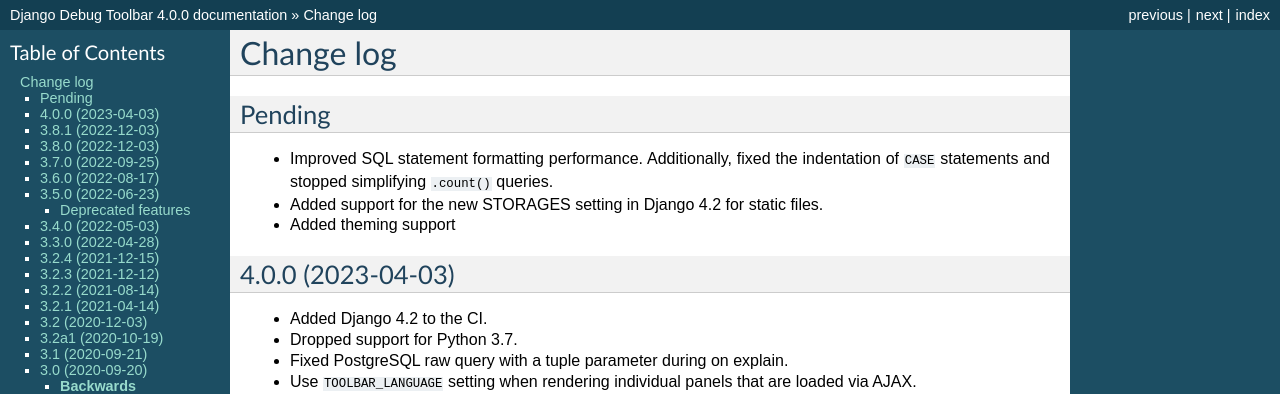
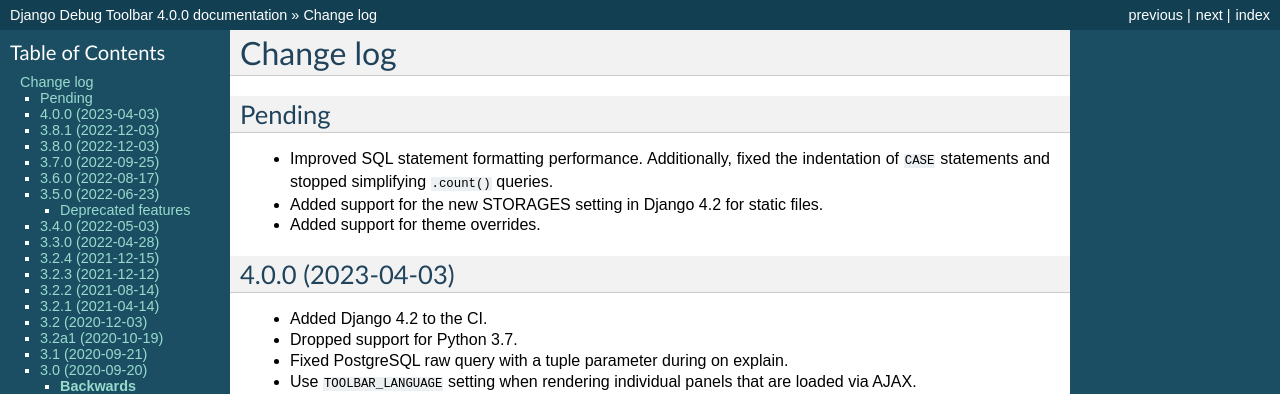
Before and after one commit to jazzband/django-debug-toolbar, a Sphinx documentation site: the page built from docs/changes.rst, in a window 1280 px wide and 900 px high. Shown: the top 394 px of the window. Built offline with Sphinx 7.4.7, drawn with Linux system fonts in a browser that asks for light colours.

Commit message:
Update wording

```diff
--- a/docs/changes.rst
+++ b/docs/changes.rst
@@ -8,7 +8,7 @@
   indentation of ``CASE`` statements and stopped simplifying ``.count()``
   queries.
 * Added support for the new STORAGES setting in Django 4.2 for static files.
-* Added theming support
+* Added support for theme overrides.
 
 4.0.0 (2023-04-03)
 ------------------
```
